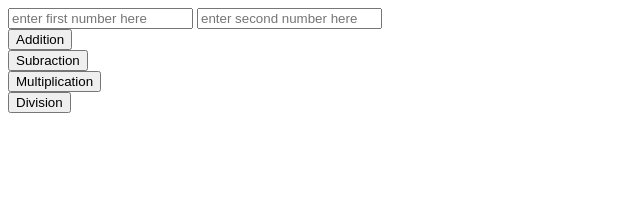
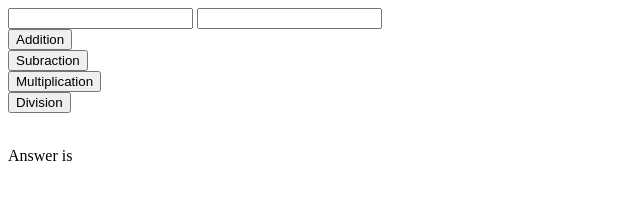
Before and after one commit to codelearngroup/Website, a plain HTML site: page index.html in a window 1280 px wide. Shown: the whole page, without its empty margins (0-640 px from the left). Drawn offline with Linux system fonts and the light colour scheme.

Commit message:
Update index.html

```diff
--- a/index.html
+++ b/index.html
@@ -4,18 +4,27 @@
   <meta http-equiv="Content-Type" content="text/html; charset=utf-8">
   <meta charset="utf-8">
   <title>Calculator</title>
+  <script src="script.js"></script>
   <link rel="stylesheet" href="style.css">
 </head>
 <body>
-    <input type="number" id="btn01" placeholder="enter first number here">
-    <input type="number" id="btn02" placeholder="enter second number here">
+  <input type="text" id="input1">
+  <input type="text" id="input2">
   <br>
-    <button type="button" onclick="addition.js">Addition</button>
+  <button type="button" onclick="addition()">Addition</button>
   <br>
   <button type="button" onclick="subtract()">Subraction</button>
   <br>
   <button type="button" onclick="multiply()">Multiplication</button>
   <br>
   <button type="button" onclick="division()">Division</button>
+  <br>
+  <br>
+  <div>
+    <p>Answer is
+    <div id="answer"></div>
+    </p>
+  </div>
 </body>
+
 </html>
```
Lines whose indentation alone changed are shown as unchanged.
